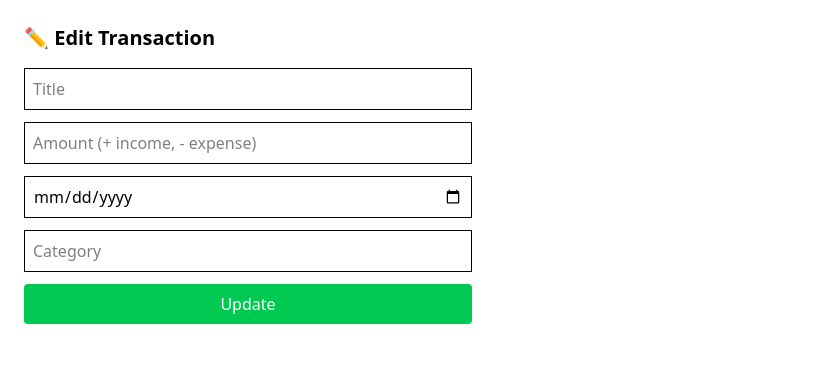
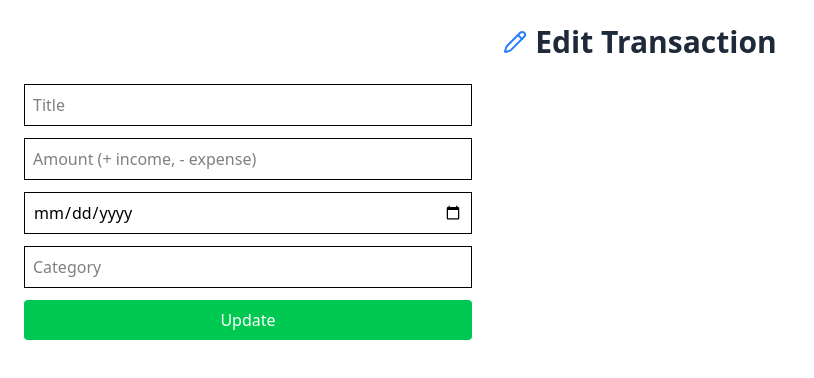
Before and after one commit to Mohit-Y-Kumar/finance-tracker, a React (Vite) app in the folder frontend/: page /1/edit in a window 1280 px wide. Shown: the top 378 px of the page, without its empty margins (0-814 px from the left). Built offline with nearby package versions, Linux system fonts and the light colour scheme; no server answers.

Commit message:
update edit page

```diff
--- a/frontend/src/pages/EditTransaction.jsx
+++ b/frontend/src/pages/EditTransaction.jsx
@@ -1,12 +1,18 @@
 import { useParams } from "react-router-dom";
 import TransactionForm from "../components/TransactionForm";
+import { Pencil } from "lucide-react";
+
 
 const EditTransaction = () => {
   const { id } = useParams();
 
   return (
     <div className="p-6">
-      <h2 className="text-xl font-bold mb-4">✏️ Edit Transaction</h2>
+      <h2 className="text-2xl sm:text-3xl font-extrabold text-center text-gray-800 mb-6 flex items-center justify-center gap-2">
+  <Pencil className="w-6 h-6 text-blue-500" />
+  Edit Transaction
+</h2>
+
       <TransactionForm transactionId={id} />
     </div>
   );
```
